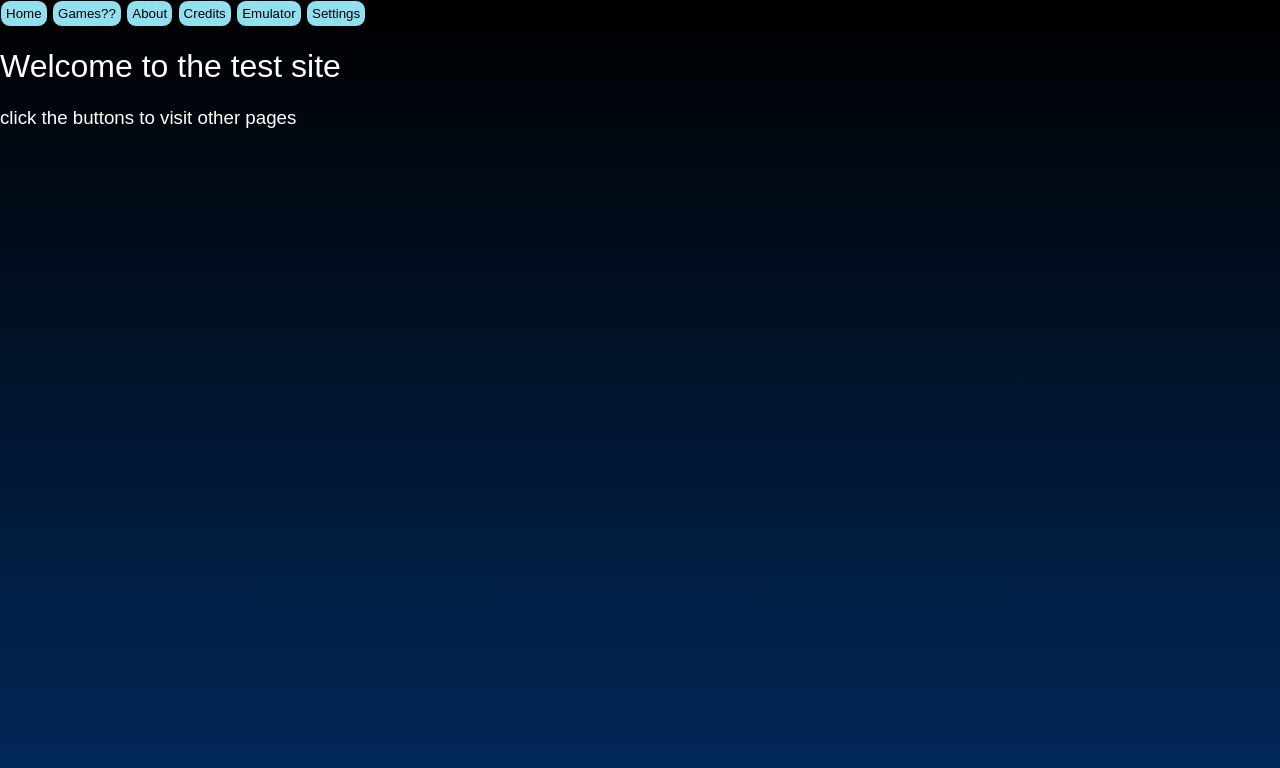
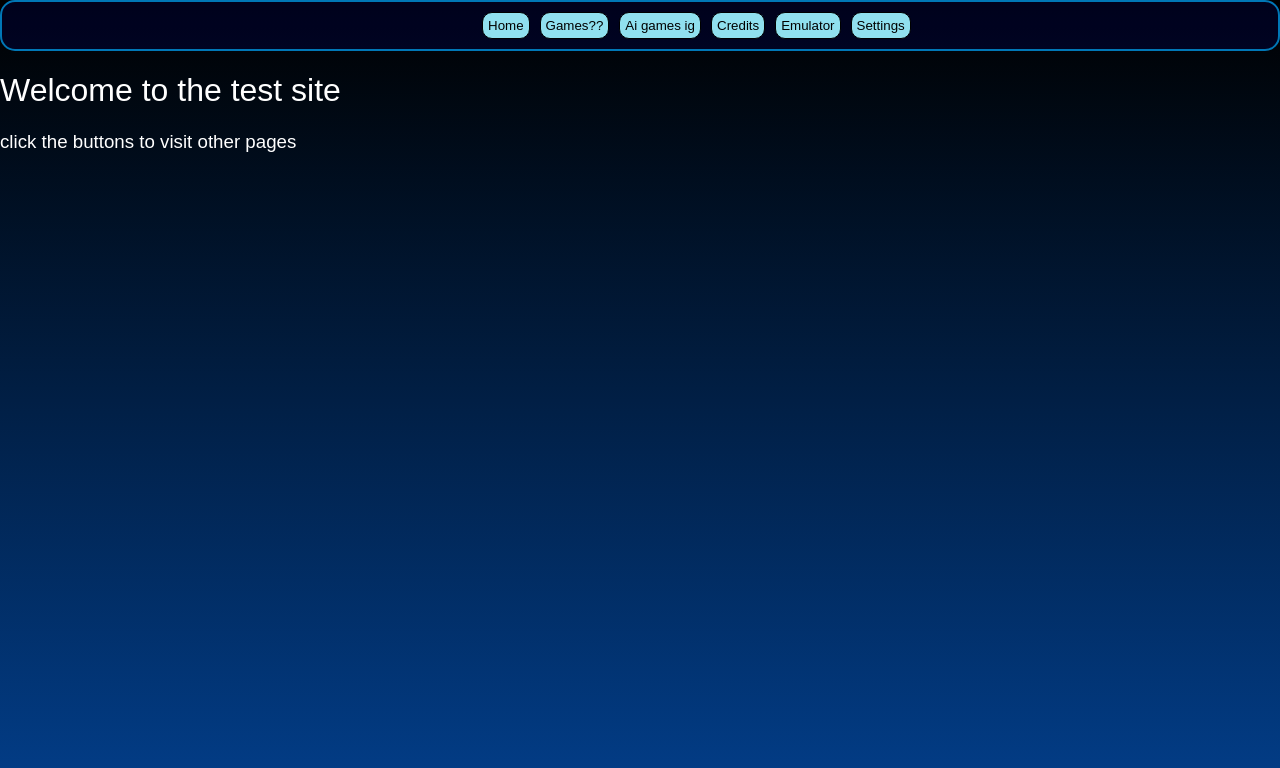
Before and after one commit to Creepdud000/test_site, a plain HTML site: page index.html in a window 1280 px wide. Drawn offline with Linux system fonts and the light colour scheme; a web font is replaced by a local one.

Commit message:
Update index.html
border and some other things ig

```diff
--- a/index.html
+++ b/index.html
@@ -12,7 +12,7 @@
     body {
       margin: 0;
       min-height: 100vh;
-     background: linear-gradient(180deg, black 0%, #023E8A 150%);
+     background: linear-gradient(180deg, black 0%, #023E8A 100%);
     }
 
     /* pages */
@@ -58,7 +58,7 @@
     }
     #run {
       background-color: #0096C7;
-      border-radius: 10px;
+      border-radius: 15px;
       border: black solid 2px;
       transition: ease 0.2s;
     }
@@ -68,7 +68,7 @@
       transform: translateY(-1px)
     }
     #html:focus {
-      outline: none;
+      outline: #ADE8F4;
     }
 
     /* text box & button - html emulator */
@@ -87,12 +87,16 @@
    /*other button things*/
 
     .button button {
+     display: inline-block;
+     flex-wrap: nowrap;
      padding: 5px 5px;
      border-radius: 10px;
      border: black solid 1px;
      background-color: #90E0EF;
+     gap: 10px;
      transition: background-color ease 0.3s
     }
+
   /*password things*/
 
     #passwordTest {
@@ -119,10 +123,34 @@
     border-radius: 50%;
     margin: 0;
     gap-space: 5px;
+    transform: translateY(1px)
     }
     #checkbox:checked {
     background-color: red;
     border: solid white 2px;
+    }
+
+    /*btn panel*/
+
+    /*2nd number is 480 when not in testing */
+
+    /*when testing its 153 */
+
+    .button {
+      display: flex;
+      gap: 10px;
+      flex-wrap: nowrap;
+      text-wrap: nowrap;
+      background-color: rgba(3,4,94,0.3);
+      border: solid #0077B6 2px;
+      border-radius: 15px;
+      padding: 10px 480px;
+      transition: background-color ease 0.5s;
+      transition: border 0.3s ease;
+    }
+    .button:hover {
+      border: solid #48CAE4 2px;
+      background-color: rgba(2,62,138,0.3);
     }
 
     </style>
@@ -131,11 +159,10 @@
 
       <!--the buttons-->
 
-      <div class="btn_panel">
        <div class="button">
       <button onclick="ShowPage(1);">Home</button>
       <button onclick="ShowPage(2);">Games??</button>
-      <button onclick="ShowPage(3);">About</button>
+      <button onclick="ShowPage(3);">Ai games ig</button>
       <button onclick="ShowPage(4);">Credits</button>
       <button onclick="ShowPage(5);">Emulator</button>
       <button onclick="ShowPage(7);">Settings</button>
@@ -147,7 +174,7 @@
       <div class="text1">
     <h1>Welcome to the test site</h1>
     <h3>click the buttons to visit other pages</h3>
-    <input id="passwordTest" type="password" placeholder="Password...?"></input>
+    <input id="passwordTest" placeholder="Password...?"></input>
      </div>
 
     <!--page 2: Games??-->
@@ -157,12 +184,12 @@
       <h4>work in progress</h4>
       </div>
 
-      <!--page 3: About-->
+      <!--page 3: Ai games ig-->
 
       <div class="text3">
-        <h1>About</h1>
+        <h1>games i stole from ultra</h1>
         <p>
-         not yet
+         nothing yet
         </p>
         </div>
 
@@ -197,7 +224,9 @@
         <br>
         <h2 id="settings">Themes</h2>
         <br>
-        <input type="checkbox" id="checkbox">Deep Red Theme</input>
+        <input type="checkbox" id="checkbox"></input>
+        <label>Deep Red Theme</label>
+       </div>
 
        <!--THE JS YEAAAAH-->
 
```
